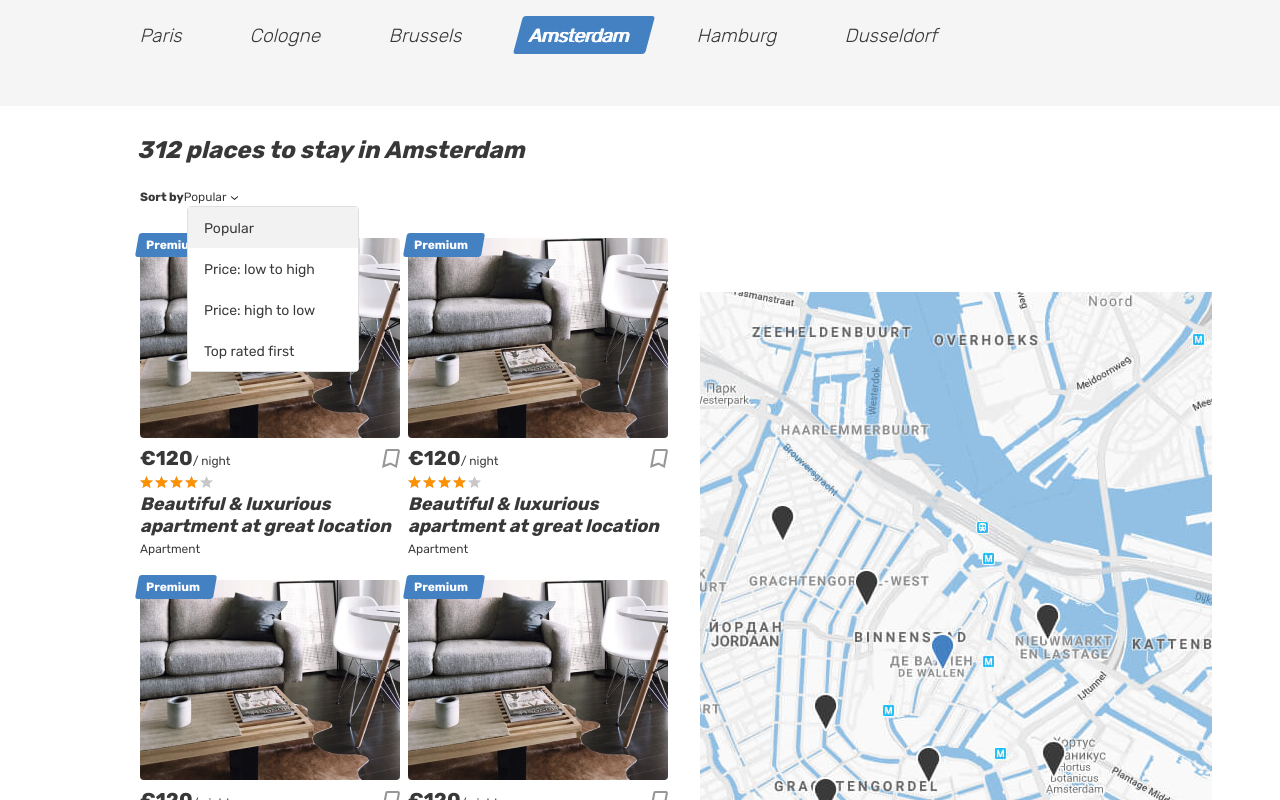
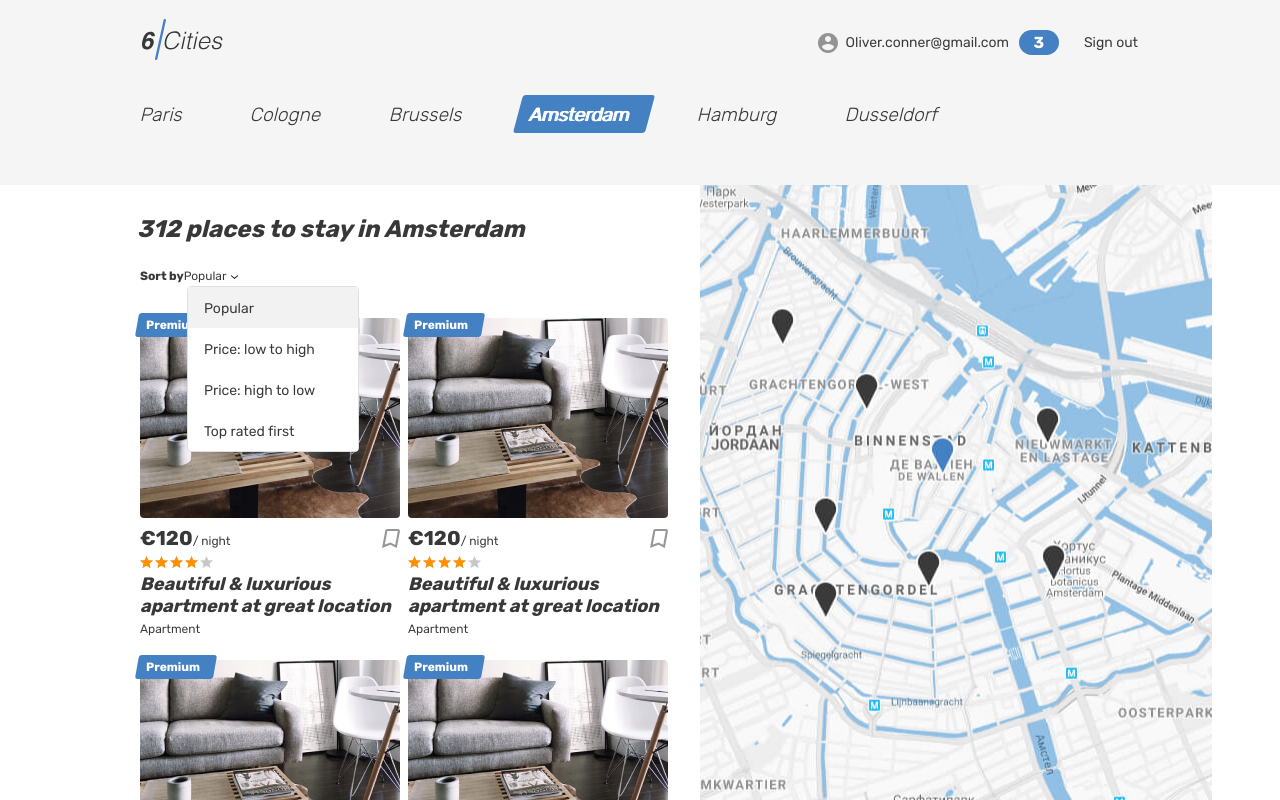
Before and after one commit to Despair322/1933465-six-cities-3, a React (Vite) app: page / in a window 1280 px wide. Shown: the top 800 px of the page. Built offline with nearby package versions, Linux system fonts and the light colour scheme.

Commit message:
fix: add header to main page

```diff
--- a/src/pages/main-screen/main-screen.tsx
+++ b/src/pages/main-screen/main-screen.tsx
@@ -6,6 +6,36 @@
 
 function MainScreen({ cardsCount }: MainProps): JSX.Element {
   return (
+    <div className="page page--gray page--main">
+      <header className="header">
+        <div className="container">
+          <div className="header__wrapper">
+            <div className="header__left">
+              <a className="header__logo-link header__logo-link--active">
+                <img className="header__logo" src="img/logo.svg" alt="6 cities logo" width="81" height="41" />
+              </a>
+            </div>
+            <nav className="header__nav">
+              <ul className="header__nav-list">
+                <li className="header__nav-item user">
+                  <a className="header__nav-link header__nav-link--profile" href="#">
+                    <div className="header__avatar-wrapper user__avatar-wrapper">
+                    </div>
+                    <span className="header__user-name user__name">Oliver.conner@gmail.com</span>
+                    <span className="header__favorite-count">3</span>
+                  </a>
+                </li>
+                <li className="header__nav-item">
+                  <a className="header__nav-link" href="#">
+                    <span className="header__signout">Sign out</span>
+                  </a>
+                </li>
+              </ul>
+            </nav>
+          </div>
+        </div>
+      </header>
+
       <main className="page__main page__main--index">
         <h1 className="visually-hidden">Cities</h1>
         <div className="tabs">
@@ -76,6 +106,7 @@
           </div>
         </div>
       </main>
+    </div>
   );
 }
 
```
Lines whose indentation alone changed are shown as unchanged.
